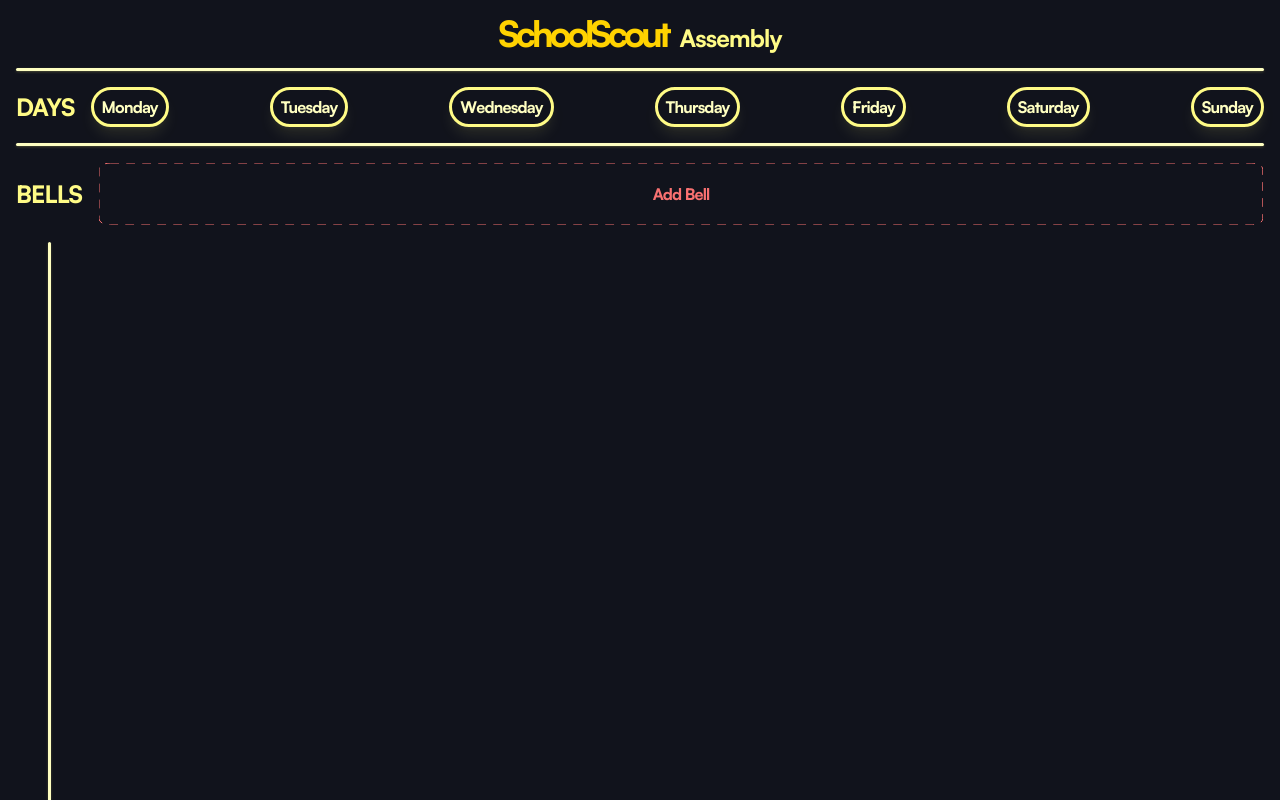
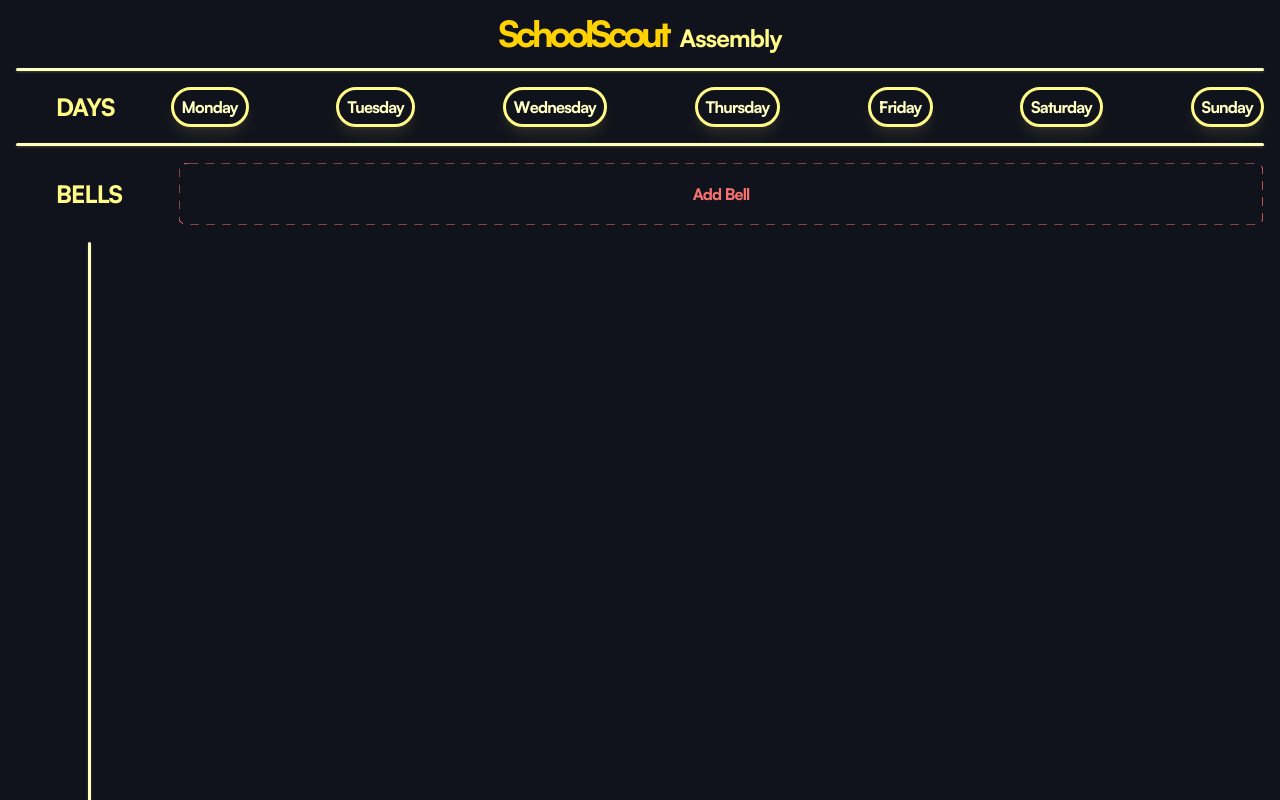
Before and after one commit to SubjectiveLabs/SubjectiveAssemblyLocal, a React (Vite) app in the folder frontend/: page / in a window 1280 px wide. Built offline with nearby package versions, Linux system fonts and the light colour scheme.

Commit message:
add some margin

```diff
--- a/frontend/src/App.tsx
+++ b/frontend/src/App.tsx
@@ -81,7 +81,7 @@
       <Header />
       <Divider />
       <div className='flex items-center'>
-        <span className='text-gold-200 leading-none text-2xl [writing-mode:vertical-lr] md:[writing-mode:horizontal-tb]'>
+        <span className='text-gold-200 leading-none text-2xl [writing-mode:vertical-lr] md:[writing-mode:horizontal-tb] md:mx-10'>
           DAYS
         </span>
         <DayButtons select={index => {
@@ -91,7 +91,7 @@
       <Divider />
       <div className='flex h-full gap-4'>
         <div className='flex flex-col items-center gap-4'>
-          <span className='text-gold-200 leading-none text-2xl [writing-mode:vertical-lr] md:[writing-mode:horizontal-tb] flex flex-col items-center md:py-5'>
+          <span className='text-gold-200 leading-none text-2xl [writing-mode:vertical-lr] md:[writing-mode:horizontal-tb] flex flex-col items-center md:py-5 md:mx-10'>
             BELLS
           </span>
           <span className='w-[3px] bg-gold-100 h-full rounded-t-full shadow shadow-gold-200/20'></span>
```
